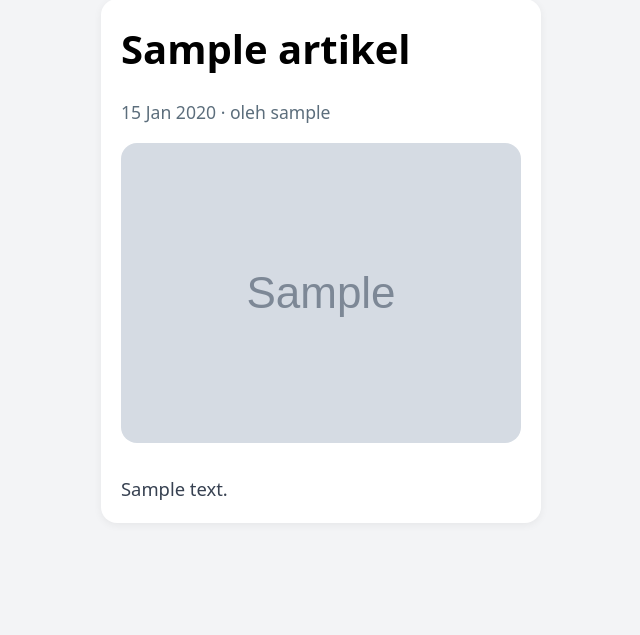
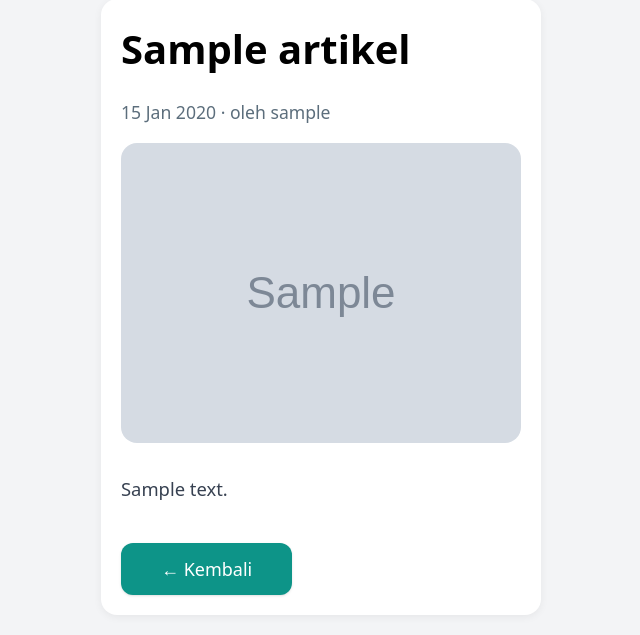
Before and after one commit to hades431/cari_kerja_id, a PHP site: the page made by tips kerja/detail_artikel.php in a window 1280 px wide. Shown: the part 135-770 px from the top of the page, without its empty margins (319-959 px from the left). Run offline with PHP 8.4, Linux system fonts and the light colour scheme; tables that the repository leaves empty or names only in its code hold one stand-in row (values such as "Sample post"); grey boxes marked "Sample" are stand-in pictures; some libraries are stand-ins or nearby versions.

Commit message:
update button detil

```diff
--- a/tips kerja/detail_artikel.php
+++ b/tips kerja/detail_artikel.php
@@ -56,8 +56,13 @@ $isi = nl2br(htmlspecialchars($isi_raw));
     <div style="font-size:1.15rem;color:#374151;">
         <?php echo $isi; ?>
     </div>
+    <div style="margin-top:2.5em;">
+        <a href="../tips kerja/info_tips_kerja.php"
+            class="inline-block px-10 py-3 text-lg font-medium rounded-xl bg-teal-600 text-white shadow hover:bg-black transition-colors duration-200">
+            &#8592; Kembali
+        </a>
+    </div>
 </div>
+<?php
 
-<?php
-// ...existing code...
 ?>
```
